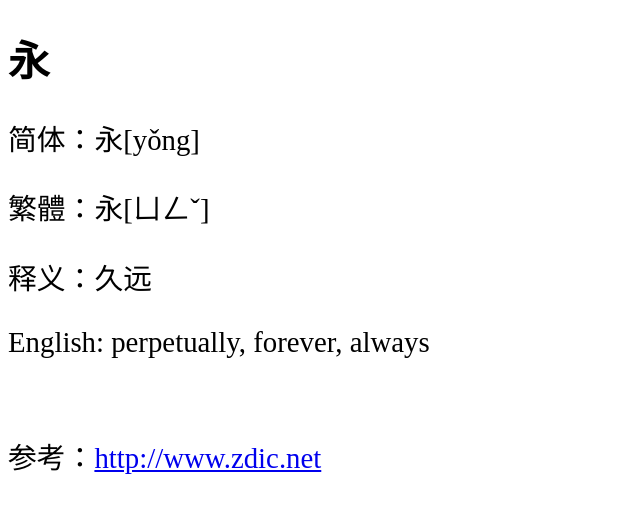
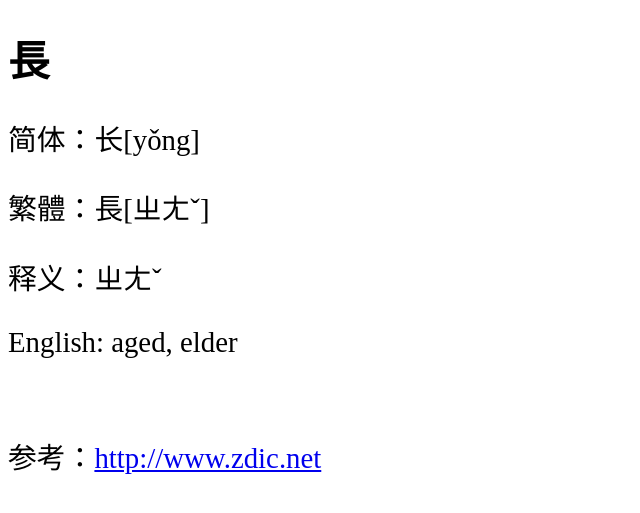
Before and after one commit to shengzhe/livecalligraphy, a Jekyll site: the page built from _posts/2012-08-31-LanTing-31.html, in a window 1280 px wide. Shown: the top 513 px of the page, without its empty margins (0-640 px from the left). Built offline with Jekyll 4.4.1, drawn with Linux system fonts in a browser that asks for light colours; Markdown is read by kramdown in place of the engine named in the settings.

Commit message:
Update _posts/2012-08-31-LanTing-31.html

```diff
--- a/_posts/2012-08-31-LanTing-31.html
+++ b/_posts/2012-08-31-LanTing-31.html
@@ -1,11 +1,11 @@
 ---
 layout: default
-title: 兰亭集序第1个字 (1st character of Lan Ting)
+title: 兰亭集序第31个字 (31st character of Lan Ting)
 ---
-<h1>永</h1>
-<p>简体：永[yǒng]</p>
-<p>繁體：永[ㄩㄥˇ]</p>
-<p>释义：久远</p>
-<p>English: perpetually, forever, always</p>
+<h1>長</h1>
+<p>简体：长[yǒng]</p>
+<p>繁體：長[ㄓㄤˇ]</p>
+<p>释义：ㄓㄤˇ</p>
+<p>English: aged, elder</p>
 <br/>
-<p>参考：<a href="http://www.zdic.net/zd/zi/ZdicE6ZdicB0ZdicB8.htm">http://www.zdic.net</a></p>
+<p>参考：<a href="http://www.zdic.net/zd/zi/ZdicE9Zdic95ZdicBF.htm">http://www.zdic.net</a></p>
```
